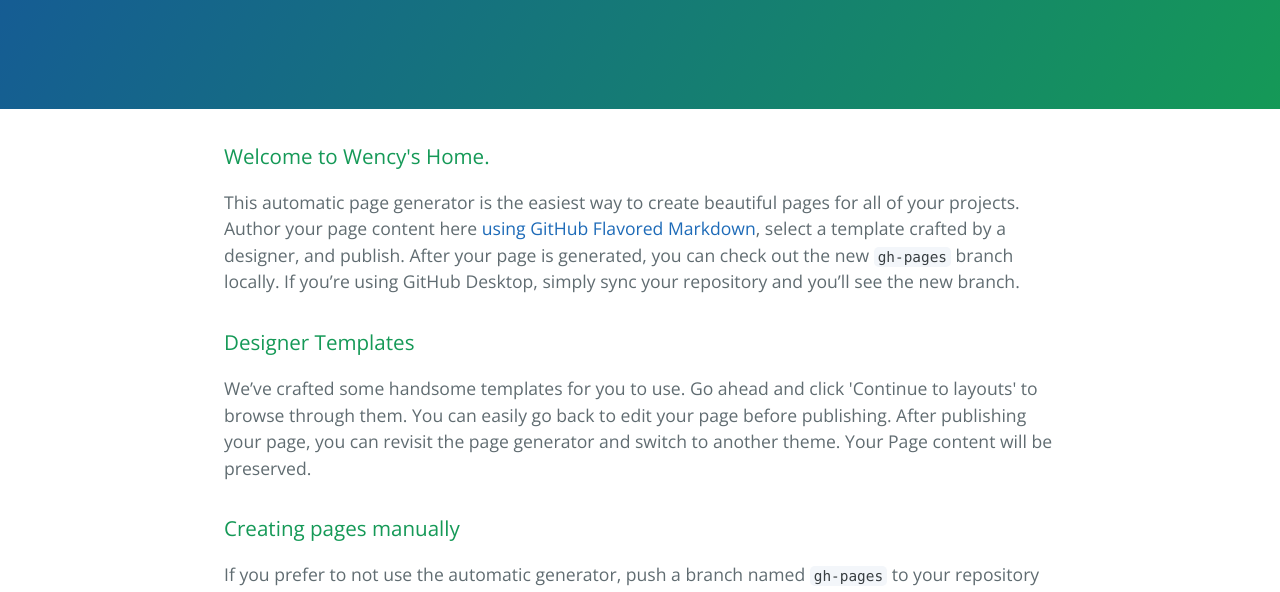
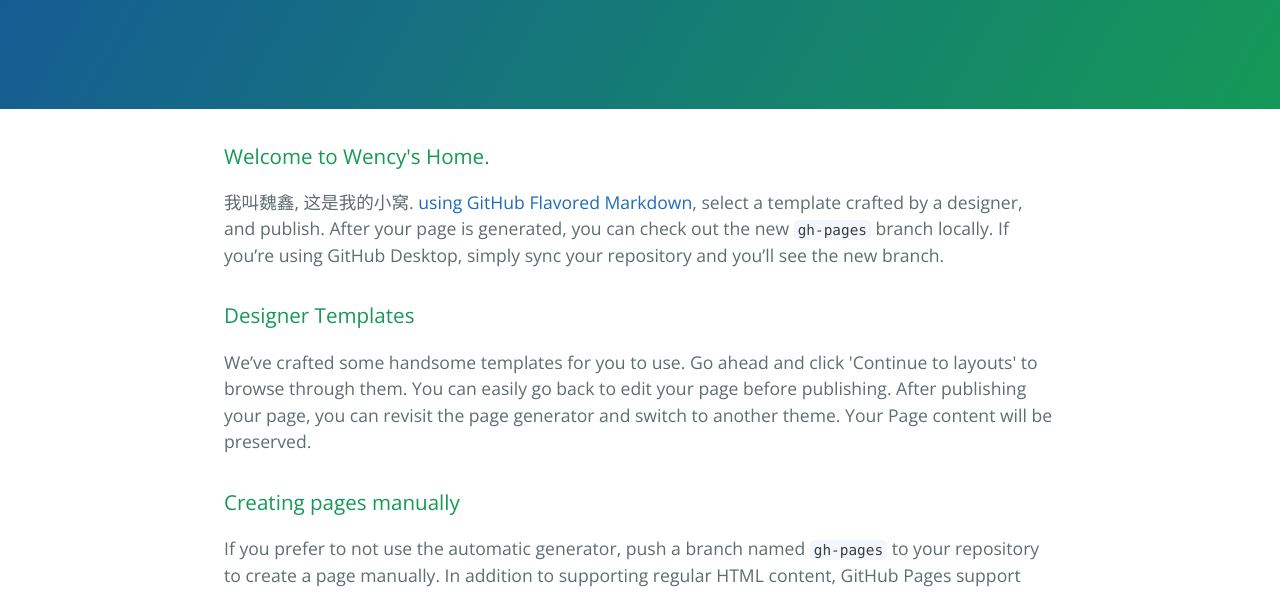
Before and after one commit to nirvana1314/nirvana1314.github.io, a plain HTML site: page index.html in a window 1280 px wide. Shown: the part 208-800 px from the top of the page. Drawn offline with nearby package versions, Linux system fonts and the light colour scheme.

Commit message:
Update index.html

```diff
--- a/index.html
+++ b/index.html
@@ -19,7 +19,7 @@
       <h3>
 <a id="welcome-to-github-pages" class="anchor" href="#welcome-to-github-pages" aria-hidden="true"><span aria-hidden="true" class="octicon octicon-link"></span></a>Welcome to Wency's Home.</h3>
 
-<p>This automatic page generator is the easiest way to create beautiful pages for all of your projects. Author your page content here <a href="https://guides.github.com/features/mastering-markdown/">using GitHub Flavored Markdown</a>, select a template crafted by a designer, and publish. After your page is generated, you can check out the new <code>gh-pages</code> branch locally. If you’re using GitHub Desktop, simply sync your repository and you’ll see the new branch.</p>
+<p>我叫魏鑫, 这是我的小窝. <a href="https://guides.github.com/features/mastering-markdown/">using GitHub Flavored Markdown</a>, select a template crafted by a designer, and publish. After your page is generated, you can check out the new <code>gh-pages</code> branch locally. If you’re using GitHub Desktop, simply sync your repository and you’ll see the new branch.</p>
 
 <h3>
 <a id="designer-templates" class="anchor" href="#designer-templates" aria-hidden="true"><span aria-hidden="true" class="octicon octicon-link"></span></a>Designer Templates</h3>
```
